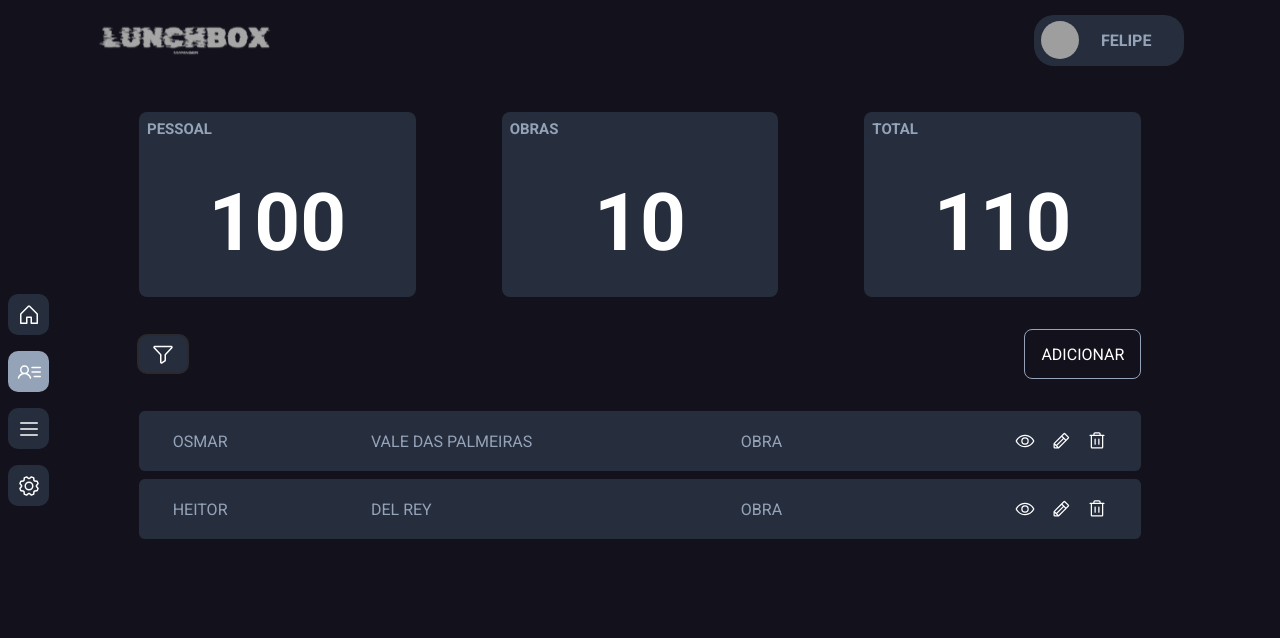
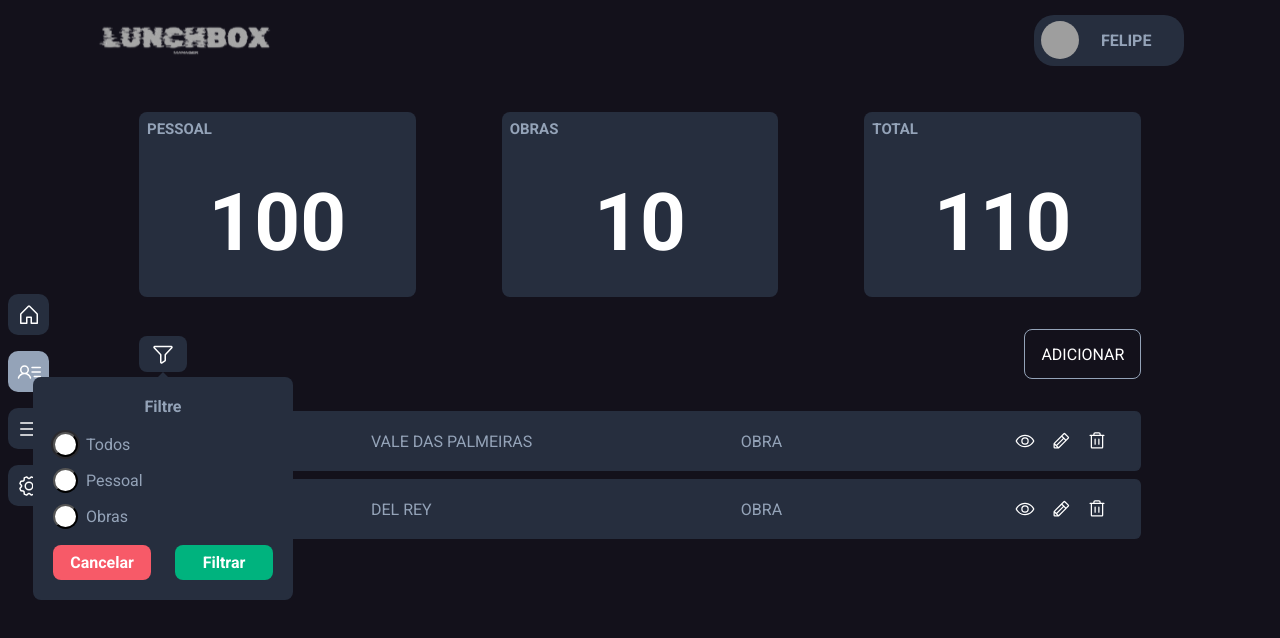
Before and after one commit to FelpFS1/lunchboxProject, a React (Vite) app: page /clients in a window 1280 px wide. Both pictures are taken after a click on the button 162 px from the left and 354 px from the top of the page. Shown: the top 638 px of the page. Built offline with nearby package versions, Linux system fonts and the light colour scheme; grey boxes are pictures that could not be loaded.

Commit message:
feat: modal filter customers

```diff
--- a/src/pages/Clients/index.tsx
+++ b/src/pages/Clients/index.tsx
@@ -1,8 +1,8 @@
 import { Eye, Funnel, Pencil, Trash } from "@phosphor-icons/react";
+import * as Popover from "@radix-ui/react-popover";
+
 import Summary from "../../components/Summary";
-
 import * as Styles from "./styles";
-
 import DataTable from "../../components/DataTable";
 import AddCustomerButton from "./components/AddCustomerButton";
 
@@ -15,9 +15,47 @@ export default function Clients() {
         thirdCard={{ title: "total", content: "110" }}
       />
       <Styles.OptionsContainer>
-        <Styles.FilterButton>
-          <Funnel size={24} />
-        </Styles.FilterButton>
+        <Popover.Root>
+          <Popover.Trigger asChild>
+            <Styles.FilterButton>
+              <Funnel size={24} />
+            </Styles.FilterButton>
+          </Popover.Trigger>
+          <Popover.Portal>
+            <Styles.PopoverContent>
+              <h4>Filtre</h4>
+              <form action="">
+                <Styles.RadioRoot>
+                  <Styles.Group>
+                    <Styles.RadioItem value="all" id="all">
+                      <Styles.RadioIndicator />
+                    </Styles.RadioItem>
+                    <label htmlFor="all">Todos</label>
+                  </Styles.Group>
+                  <Styles.Group>
+                    <Styles.RadioItem value="person" id="person">
+                      <Styles.RadioIndicator />
+                    </Styles.RadioItem>
+                    <label htmlFor="person">Pessoal</label>
+                  </Styles.Group>
+                  <Styles.Group>
+                    <Styles.RadioItem value="constructions" id="constructions">
+                      <Styles.RadioIndicator />
+                    </Styles.RadioItem>
+                    <label htmlFor="constructions">Obras</label>
+                  </Styles.Group>
+                </Styles.RadioRoot>
+                <Styles.PopoverButtonsContainer>
+                  <Styles.CancelButton>Cancelar</Styles.CancelButton>
+                  <Styles.FilterCustomerButton>
+                    Filtrar
+                  </Styles.FilterCustomerButton>
+                </Styles.PopoverButtonsContainer>
+              </form>
+              <Styles.PopoverArrow />
+            </Styles.PopoverContent>
+          </Popover.Portal>
+        </Popover.Root>
         <AddCustomerButton />
       </Styles.OptionsContainer>
       <DataTable>
--- a/src/pages/Clients/styles.ts
+++ b/src/pages/Clients/styles.ts
@@ -1,4 +1,6 @@
 import styled from "styled-components";
+import * as Popover from "@radix-ui/react-popover";
+import * as RadioGroup from "@radix-ui/react-radio-group";
 
 export const ClientsContainer = styled.div`
   width: 100%;
@@ -48,3 +50,91 @@ export const TdButtons = styled.td`
     cursor: pointer;
   }
 `;
+
+export const PopoverContent = styled(Popover.Content)`
+  border-radius: 8px;
+  padding: 20px;
+  width: 260px;
+  background-color: ${(props) => props.theme["gray-400"]};
+
+  text-align: center;
+  h4 {
+    margin-bottom: 1rem;
+  }
+`;
+
+export const PopoverArrow = styled(Popover.Arrow)`
+  fill: ${(props) => props.theme["gray-400"]};
+`;
+
+export const RadioRoot = styled(RadioGroup.Root)`
+  display: flex;
+  flex-direction: column;
+  gap: 0.7rem;
+`;
+
+export const Group = styled.div`
+  display: flex;
+  align-items: center;
+  gap: 0.5rem;
+`;
+
+export const RadioItem = styled(RadioGroup.Item)`
+  background-color: white;
+  width: 25px;
+  height: 25px;
+  border-radius: 100%;
+`;
+
+export const RadioIndicator = styled(RadioGroup.Indicator)`
+  display: flex;
+  align-items: center;
+  justify-content: center;
+  width: 100%;
+  height: 100%;
+  position: relative;
+
+  &::after {
+    content: "";
+    display: block;
+    width: 11px;
+    height: 11px;
+    border-radius: 50%;
+    background-color: ${(props) => props.theme["gray-100"]};
+  }
+`;
+export const PopoverButtonsContainer = styled.div`
+  width: 100%;
+  display: flex;
+  gap: 1.5rem;
+  margin-top: 1rem;
+`;
+export const FilterCustomerButton = styled.button`
+  width: 100%;
+  background-color: ${(props) => props.theme["green-300"]};
+  border: 0;
+  border-radius: 8px;
+  padding: 0.5rem;
+  color: ${(props) => props.theme.white};
+  font-weight: bold;
+  cursor: pointer;
+  &:hover {
+    transition: all 0.2s;
+    background-color: ${(props) => props.theme["green-500"]};
+  }
+`;
+
+export const CancelButton = styled(Popover.Close)`
+  width: 100%;
+  background-color: ${(props) => props.theme["red-300"]};
+  border: 0;
+  border-radius: 8px;
+  padding: 0.5rem;
+  color: ${(props) => props.theme.white};
+  font-weight: bold;
+  cursor: pointer;
+  &:hover {
+    transition: all 0.2s;
+    background-color: ${(props) => props.theme["red-500"]};
+  }
+`;
```
